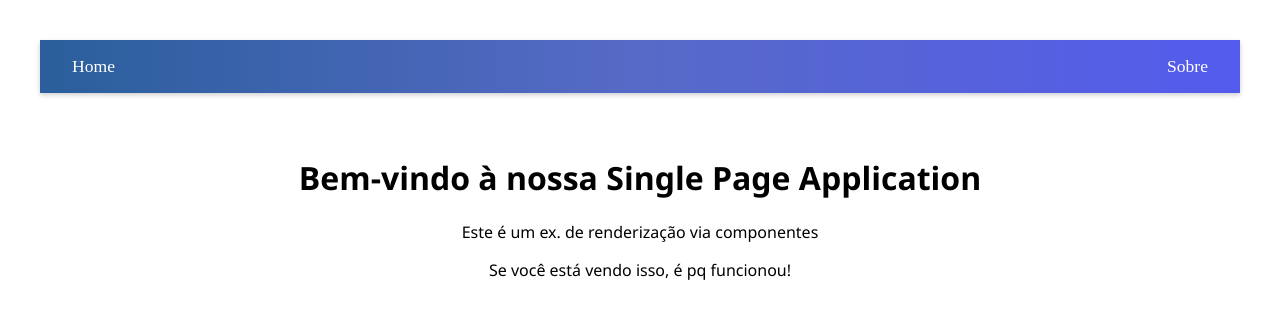
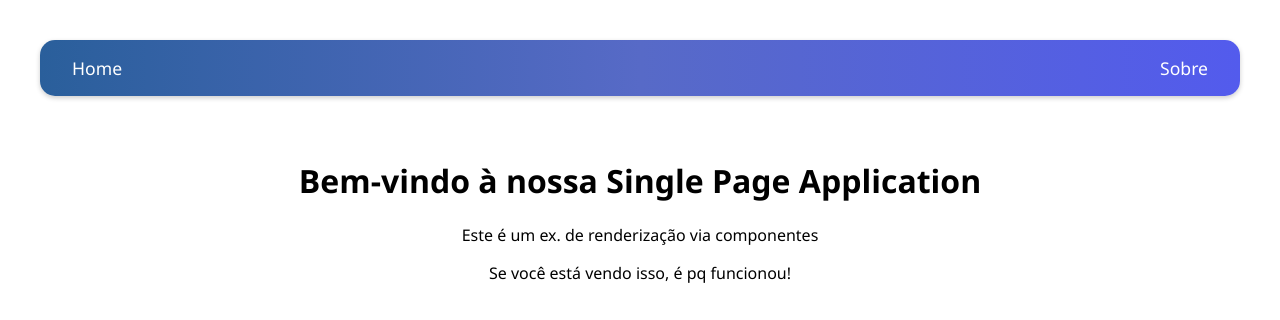
Before and after one commit to Dominatoxz/Desenvolvimento-web, a React (Vite) app in the folder minha-spa/: page / in a window 1280 px wide. Shown: the top 320 px of the page. Built offline with nearby package versions, Linux system fonts and the light colour scheme.

Commit message:
13/02/2026

```diff
--- a/minha-spa/src/styles/Navbar.module.css
+++ b/minha-spa/src/styles/Navbar.module.css
@@ -2,6 +2,9 @@
     display: flex;
     justify-content: space-between;
     align-items: center;
+    font-family: 'Segoe UI', Tahoma, Geneva, Verdana, sans-serif;
+    border-radius: 15px;
+    box-shadow: 0 4px 6px rgba(0, 0, 0, 0.1);
     gap: 40px;
     padding: 1rem 2rem;
     background-image: linear-gradient(90deg,rgba(42, 95, 155, 1) 0%, rgba(87, 106, 199, 1) 50%, rgba(83, 91, 237, 1) 100%);
```
